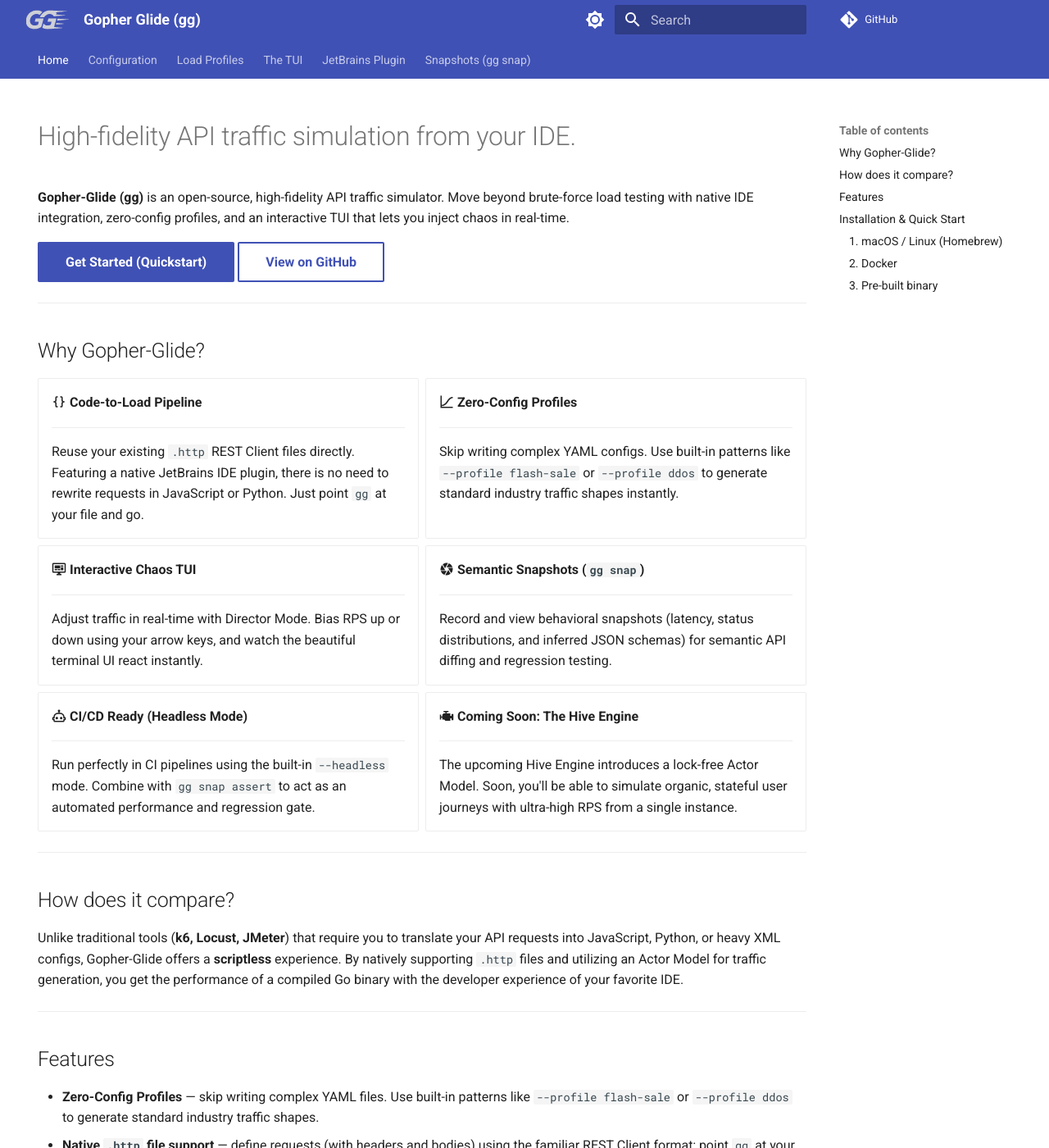
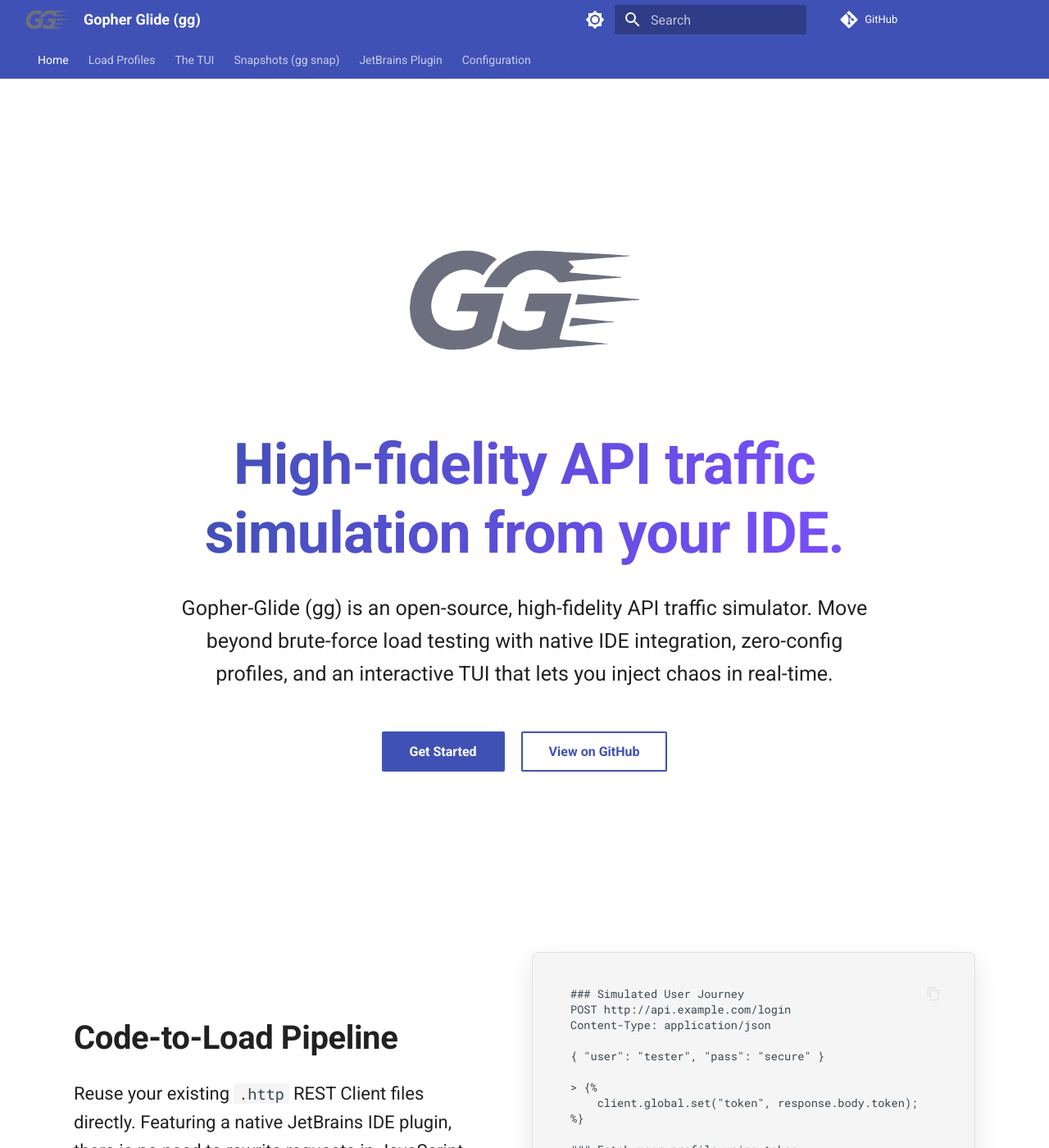
Before and after one commit to shyam-s00/gopher-glide, an MkDocs documentation site: the page built from docs/index.md, in a window 1280 px wide and 1400 px high. Shown: the whole window at 82% size. Built offline with MkDocs 1.6.1 and Material for MkDocs 9.7.7, drawn with Linux system fonts in a browser that asks for light colours; comment, search, counter and statistics services are not loaded; some of the changed text lies outside the part shown.

Commit message:
chore: update gh-pages and docs

````diff
--- a/docs/index.md
+++ b/docs/index.md
@@ -1,99 +1,149 @@
 ---
 hide:
   - navigation
+  - toc
 ---
 
-# High-fidelity API traffic simulation from your IDE.
+<div class="tx-container" markdown="1">
 
-**Gopher-Glide (gg)** is an open-source, high-fidelity API traffic simulator. Move beyond brute-force load testing with native IDE integration, zero-config profiles, and an interactive TUI that lets you inject chaos in real-time.
+<div class="tx-hero">
+  <img src="assets/ggToolIcon_dark.svg" alt="Gopher-Glide Logo" width="280" style="margin-bottom: 0.5rem;" class="tx-hero-logo">
+  <h1>High-fidelity API traffic simulation from your IDE.</h1>
+  <p>Gopher-Glide (gg) is an open-source, high-fidelity API traffic simulator. Move beyond brute-force load testing with native IDE integration, zero-config profiles, and an interactive TUI that lets you inject chaos in real-time.</p>
 
-[Get Started (Quickstart)](#installation-quick-start){ .md-button .md-button--primary }
-[View on GitHub](https://github.com/shyam-s00/gopher-glide){ .md-button }
+  <div class="tx-hero-buttons">
+    <a href="#quick-start" class="md-button md-button--primary">Get Started</a>
+    <a href="https://github.com/shyam-s00/gopher-glide" class="md-button">View on GitHub</a>
+  </div>
+</div>
 
----
+<div class="tx-feature-row" markdown="1">
+<div class="tx-feature-text" markdown="1">
 
-## Why Gopher-Glide?
-
-<div class="grid cards" markdown>
-
--   :material-code-braces: **Code-to-Load Pipeline**
-
-    ---
-    Reuse your existing `.http` REST Client files directly. Featuring a native JetBrains IDE plugin, there is no need to rewrite requests in JavaScript or Python. Just point `gg` at your file and go.
-
--   :material-chart-bell-curve-cumulative: **Zero-Config Profiles**
-
-    ---
-    Skip writing complex YAML configs. Use built-in patterns like `--profile flash-sale` or `--profile ddos` to generate standard industry traffic shapes instantly.
-
--   :material-monitor-dashboard: **Interactive Chaos TUI**
-
-    ---
-    Adjust traffic in real-time with Director Mode. Bias RPS up or down using your arrow keys, and watch the beautiful terminal UI react instantly.
-
--   :material-camera-iris: **Semantic Snapshots (`gg snap`)**
-
-    ---
-    Record and view behavioral snapshots (latency, status distributions, and inferred JSON schemas) for semantic API diffing and regression testing.
-
--   :material-robot-outline: **CI/CD Ready (Headless Mode)**
-
-    ---
-    Run perfectly in CI pipelines using the built-in `--headless` mode. Combine with `gg snap assert` to act as an automated performance and regression gate.
-
--   :material-engine: **Coming Soon: The Hive Engine**
-
-    ---
-    The upcoming Hive Engine introduces a lock-free Actor Model. Soon, you'll be able to simulate organic, stateful user journeys with ultra-high RPS from a single instance.
+## Code-to-Load Pipeline
+Reuse your existing `.http` REST Client files directly. Featuring a native JetBrains IDE plugin, there is no need to rewrite requests in JavaScript or Python. Just point `gg` at your file and go.
 
 </div>
+<div class="tx-feature-visual" markdown="1">
 
----
+```http
+### Simulated User Journey
+POST http://api.example.com/login
+Content-Type: application/json
 
-## How does it compare?
+{ "user": "tester", "pass": "secure" }
 
-Unlike traditional tools (**k6, Locust, JMeter**) that require you to translate your API requests into JavaScript, Python, or heavy XML configs, Gopher-Glide offers a **scriptless** experience. By natively supporting `.http` files and utilizing an Actor Model for traffic generation, you get the performance of a compiled Go binary with the developer experience of your favorite IDE.
+> {%
+    client.global.set("token", response.body.token);
+%}
 
----
-
-## Features
-
-- **Zero-Config Profiles** — skip writing complex YAML files. Use built-in patterns like `--profile flash-sale` or `--profile ddos` to generate standard industry traffic shapes.
-- **Native `.http` file support** — define requests (with headers and bodies) using the familiar REST Client format; point `gg` at your existing file and go
-- **Multi-stage load engine** — define any number of stages; the engine linearly interpolates (LERP) RPS between stages automatically
-  - **Ramp Up** — smoothly increase the load to a target RPS
-  - **Sustain** — hold a fixed RPS for a duration
-  - **Spike** — instant step jump (`duration: 0s`) with no interpolation
-  - **Ramp Down** — smoothly reduce the load back to zero (cool-down)
-  - **Named stages** — optional `name:` field used in the TUI timeline label
-- **RPS-based scheduler** — drift-free ticker dispatches requests at the configured rate; never accumulates lag across second boundaries
-- **Concurrent worker pool** — powered by `errgroup` + channels; worker count scales to peak RPS across all stages; minimal memory footprint
-- **Jitter** — configurable `±N%` organic noise on the RPS ticker so load patterns look realistic rather than mechanical
-- **Timescale** — `time_scale` compresses or stretches the stage clock for fast local iteration (e.g. `time_scale: 10` runs a 10-minute plan in 60 seconds)
-- **Director Mode** — live RPS bias while a run is in progress:
-  - `↑` / `↓` keys adjust the running RPS by ±5 in real-time
-  - Bias is applied on top of the LERP'd stage target and shown in the TUI
-- **Live TUI dashboard** — rendered with Bubble Tea & Lip Gloss
-- **Semantic Snapshots (`gg snap`)** — record and view behavioral snapshots (latency, status distribution, and inferred JSON schemas) for **semantic API diffing** and regression testing.
-- **Stamped binaries** — version, git commit, and build date embedded at compile time via `-ldflags`
-- **Cross-platform** — pre-built binaries for Linux (amd64), macOS (arm64), and Windows (amd64)
-- **JetBrains Plugin** — a dedicated IDE plugin is available for integrating Gopher Glide runs into your workflow
-
----
-
-## Installation & Quick Start
-
-### 1. macOS / Linux (Homebrew)
-The easiest way to install is via Homebrew:
-```bash
-brew install shyam-s00/tap/gg
+### Fetch user profile using token
+GET http://api.example.com/profile
+Authorization: Bearer {{token}}
 ```
 
-### 2. Docker
-Perfect for CI/CD pipelines:
+</div>
+</div>
+
+<div class="tx-feature-row reverse" markdown="1">
+<div class="tx-feature-text" markdown="1">
+
+## Zero-Config Profiles
+Skip writing complex YAML configs. Use built-in patterns like `--profile flash-sale` or `--profile ddos` to generate standard industry traffic shapes instantly.
+
+Perfect for quick validation or CI/CD pipelines where you don't want to maintain external configuration files.
+
+</div>
+<div class="tx-feature-visual" markdown="1">
+
 ```bash
-docker run --rm -v $(pwd):/workspace ghcr.io/shyam-s00/gopher-glide:latest config.yaml
+$ gg run checkout.http --profile flash-sale
+
+[Stages]
+1. Ramp Up: 0 -> 1000 RPS (30s)
+2. Sustain: 1000 RPS (2m)
+3. Cool Down: 1000 -> 0 RPS (30s)
+
+[Status] Running Stage 2 (Sustain)...
 ```
 
-### 3. Pre-built binary
-Go to the [Releases](https://github.com/shyam-s00/gopher-glide/releases) page and download the archive for your platform. Extract the binary and place it in your `$PATH`.
+</div>
+</div>
+
+<div class="tx-feature-row" markdown="1">
+<div class="tx-feature-text" markdown="1">
+
+## Interactive Chaos TUI
+Adjust traffic in real-time using the interactive TUI. Bias RPS up or down using your arrow keys, and watch the beautiful terminal UI react instantly.
+
+Combined with `gg snap`, you can record behavioral snapshots of your API's latency, status distributions, and inferred JSON schemas.
+
+</div>
+<div class="tx-feature-visual" markdown="1">
+
+```bash
+# Adjust traffic dynamically during a run
+$ gg run api.http --profile sustain
+
+[↑] Increase Load (+50 RPS)
+[↓] Decrease Load (-50 RPS)
+[Q] Quit & Generate Report
+```
+
+</div>
+</div>
+<div class="tx-upcoming-banner" markdown="1">
+<h3>🚧 Coming Soon: The Hive Engine</h3>
+<p>The upcoming <b>Hive Engine</b> introduces a lock-free Actor Model. Soon, you'll be able to simulate organic, stateful user journeys with ultra-high RPS from a single instance.</p>
+</div>
+
+<div class="tx-steps-section" style="background: transparent; padding-top: 2rem; padding-bottom: 0;" markdown="1">
+<h2>Why Gopher-Glide?</h2>
+<p style="margin-bottom: 2rem; color: var(--md-default-fg-color--light);">Feature comparison against traditional load testing tools.</p>
+
+| Feature | Gopher-Glide (gg) | k6 | Locust | JMeter |
+|---------|-------------------|----|--------|--------|
+| **Scripting Language** | IDE `.http` (Zero Code) | JavaScript | Python | XML / UI |
+| **IDE Integration** | ✅ Native Plugin | ❌ External | ❌ External | ❌ External |
+| **Pre-built Profiles** | ✅ Built-in Patterns | ❌ Scripted | ❌ Scripted | ❌ Configured |
+| **API Snapshots** | ✅ `gg snap` | ❌ No | ❌ No | ❌ No |
+| **Real-time TUI** | ✅ Yes (Director) | ❌ No | ❌ No | ❌ No |
+| **CI/CD Native** | ✅ Yes (Headless) | ✅ Yes | ✅ Yes | ✅ Yes |
+| **Stateful Simulation** | Upcoming | ✅ Yes | ✅ Yes | ✅ Yes |
+| **Memory Footprint** | Extremely Low | Medium | High | High |
+
+</div>
+<div class="tx-steps-section" markdown="1" id="quick-start">
+<h2>Three steps. Zero config.</h2>
+
+<div class="tx-steps-grid" markdown="1">
+<div class="tx-step-card" markdown="1">
+<div class="tx-step-number">01</div>
+<h3>Install</h3>
+<p>Get the binary via Homebrew in seconds.</p>
+<code class="tx-step-code">brew install shyam-s00/tap/gg</code>
+</div>
+
+<div class="tx-step-card" markdown="1">
+<div class="tx-step-number">02</div>
+<h3>Write</h3>
+<p>Use your existing IDE `.http` files.</p>
+<code class="tx-step-code">GET http://localhost:8080/health</code>
+</div>
+
+<div class="tx-step-card" markdown="1">
+<div class="tx-step-number">03</div>
+<h3>Simulate</h3>
+<p>Run the traffic simulator with a built-in profile.</p>
+<code class="tx-step-code">gg run api.http --profile sustain</code>
+</div>
+</div>
+</div>
+
+<div class="tx-cta-banner">
+  <div class="tx-cta-title">Stop testing load. Start simulating reality.</div>
+  <p>Open-source, highly concurrent, and built in Go.</p>
+  <a href="https://github.com/shyam-s00/gopher-glide" class="md-button md-button--primary">Star us on GitHub ⭐</a>
+</div>
+
+</div>
--- a/docs/stylesheets/extra.css
+++ b/docs/stylesheets/extra.css
@@ -3,3 +3,249 @@
   transform: scale(2.2);
   transform-origin: center;
 }
+
+/* Switch header logo based on theme toggle */
+[data-md-color-scheme="default"] .md-header__button.md-logo img {
+  content: url("../assets/ggToolIcon.svg");
+}
+[data-md-color-scheme="slate"] .md-header__button.md-logo img {
+  content: url("../assets/ggToolIcon_dark.svg");
+}
+
+/* Base overrides for homepage */
+.tx-hero {
+  text-align: center;
+  padding: 4rem 1rem;
+  max-width: 900px;
+  margin: 0 auto;
+}
+
+.tx-hero h1 {
+  font-size: 3.5rem;
+  font-weight: 800;
+  line-height: 1.2;
+  margin-bottom: 1.5rem;
+  background: linear-gradient(90deg, var(--md-primary-fg-color), var(--md-accent-fg-color));
+  -webkit-background-clip: text;
+  -webkit-text-fill-color: transparent;
+}
+
+.tx-hero p {
+  font-size: 1.25rem;
+  color: var(--md-default-fg-color);
+  margin-bottom: 2.5rem;
+}
+
+/* Dynamic Hero Logo */
+[data-md-color-scheme="default"] .tx-hero-logo {
+  content: url("../assets/ggToolIcon.svg");
+  max-width: 100%;
+  height: auto;
+}
+[data-md-color-scheme="slate"] .tx-hero-logo {
+  content: url("../assets/ggToolIcon_dark.svg");
+  max-width: 100%;
+  height: auto;
+}
+
+.tx-hero-buttons {
+  display: flex;
+  gap: 1rem;
+  justify-content: center;
+  margin-bottom: 3rem;
+}
+
+/* Feature Rows */
+.tx-feature-row {
+  display: flex;
+  align-items: center;
+  gap: 4rem;
+  margin: 4rem 0;
+}
+
+.tx-feature-row.reverse {
+  flex-direction: row-reverse;
+}
+
+.tx-feature-text {
+  flex: 1;
+  min-width: 0;
+  width: 100%;
+}
+
+.tx-feature-text h2 {
+  font-size: 2rem;
+  font-weight: 700;
+  margin-bottom: 1rem;
+  border-bottom: none; /* remove md default border */
+}
+
+.tx-feature-text p {
+  font-size: 1.1rem;
+  color: var(--md-default-fg-color);
+  line-height: 1.6;
+}
+
+.tx-feature-visual {
+  flex: 1;
+  min-width: 0;
+  width: 100%;
+  background: var(--md-code-bg-color);
+  border-radius: 8px;
+  padding: 1.5rem;
+  box-shadow: 0 10px 30px rgba(0,0,0,0.1);
+  border: 1px solid var(--md-default-fg-color--lightest);
+}
+
+.tx-feature-visual pre {
+  margin: 0 !important;
+}
+
+/* Three Steps */
+.tx-steps-section {
+  text-align: center;
+  margin: 4rem 0;
+  padding: 2rem 1rem;
+  background: var(--md-default-bg-color--lighter);
+  border-radius: 12px;
+}
+
+.tx-steps-section h2 {
+  font-size: 2.5rem;
+  font-weight: 700;
+  margin-bottom: 3rem;
+  border-bottom: none;
+}
+
+.tx-steps-grid {
+  display: grid;
+  grid-template-columns: repeat(auto-fit, minmax(250px, 1fr));
+  gap: 1.5rem;
+  text-align: left;
+  max-width: 900px;
+  margin: 0 auto;
+  justify-content: center;
+}
+
+.tx-step-card {
+  background: var(--md-code-bg-color);
+  padding: 2rem;
+  border-radius: 8px;
+  box-shadow: 0 4px 12px rgba(0,0,0,0.05);
+  border: 1px solid var(--md-default-fg-color--lightest);
+}
+
+.tx-step-number {
+  font-size: 1.5rem;
+  font-weight: 800;
+  color: var(--md-primary-fg-color);
+  margin-bottom: 0.5rem;
+}
+
+.tx-step-card h3 {
+  font-size: 1.2rem;
+  font-weight: 600;
+  margin-bottom: 0.5rem;
+}
+
+.tx-step-code {
+  display: block;
+  background: var(--md-default-bg-color);
+  color: var(--md-code-fg-color);
+  padding: 1rem;
+  margin-top: 1rem;
+  border-radius: 6px;
+  border: 1px solid var(--md-default-fg-color--lightest);
+  font-family: var(--md-code-font-family, monospace);
+  font-size: 0.85rem;
+  overflow-x: auto;
+  white-space: nowrap;
+}
+
+/* CTA Banner */
+.tx-cta-banner {
+  text-align: center;
+  padding: 4rem 2rem;
+  background: linear-gradient(135deg, var(--md-primary-fg-color), var(--md-accent-fg-color));
+  color: white;
+  border-radius: 12px;
+  margin: 3rem 0;
+  box-shadow: 0 10px 30px rgba(0,0,0,0.15);
+}
+
+.tx-cta-title {
+  font-size: 2.5rem;
+  font-weight: 800;
+  margin-bottom: 1.5rem;
+  color: white;
+  line-height: 1.2;
+}
+
+.tx-cta-banner p {
+  font-size: 1.2rem;
+  margin-bottom: 2rem;
+  color: rgba(255,255,255,0.9);
+}
+
+.tx-cta-banner .md-button {
+  background-color: white !important;
+  color: var(--md-primary-fg-color) !important;
+  border: none !important;
+  font-weight: bold;
+}
+
+.tx-cta-banner .md-button:hover {
+  background-color: var(--md-default-bg-color) !important;
+}
+
+/* Responsive */
+@media screen and (max-width: 768px) {
+  .tx-feature-row, .tx-feature-row.reverse {
+    flex-direction: column;
+    gap: 2rem;
+    margin: 2rem 0;
+  }
+  .tx-hero h1 {
+    font-size: 2.2rem;
+  }
+  .tx-hero-buttons {
+    flex-direction: column;
+  }
+  .tx-cta-title {
+    font-size: 2rem;
+  }
+  .tx-feature-visual {
+    padding: 1rem;
+  }
+  .tx-steps-section {
+    padding: 2rem 1rem;
+  }
+}
+
+/* Override MkDocs homepage container to be wider */
+.tx-container {
+  max-width: 1100px;
+  margin: 0 auto;
+}
+
+/* Upcoming Banner */
+.tx-upcoming-banner {
+  text-align: center;
+  padding: 1.5rem;
+  background: var(--md-code-bg-color);
+  border: 1px dashed var(--md-primary-fg-color);
+  border-radius: 8px;
+  margin: 3rem auto;
+  max-width: 800px;
+}
+
+.tx-upcoming-banner h3 {
+  color: var(--md-primary-fg-color);
+  margin-top: 0;
+  margin-bottom: 0.5rem;
+}
+
+.tx-upcoming-banner p {
+  margin: 0;
+  font-size: 1.1rem;
+}
--- a/mkdocs.yml
+++ b/mkdocs.yml
@@ -2,6 +2,7 @@ site_name: Gopher Glide (gg)
 site_description: High-fidelity API traffic simulation from your IDE. Beyond brute-force load testing.
 site_url: https://gopherglide.dev
 repo_url: https://github.com/shyam-s00/gopher-glide
+copyright: Released under the MIT License. Built with ❤️ by Shiyam.
 
 theme:
   name: material
@@ -43,8 +44,8 @@ extra_css:
 
 nav:
   - Home: index.md
-  - Configuration: configuration.md
   - Load Profiles: profiles.md
   - The TUI: tui.md
+  - Snapshots (gg snap): snap.md
   - JetBrains Plugin: plugin.md
-  - Snapshots (gg snap): snap.md
+  - Configuration: configuration.md
````
Also changed, not shown: docs/plugin.md (+3 -6 lines).
